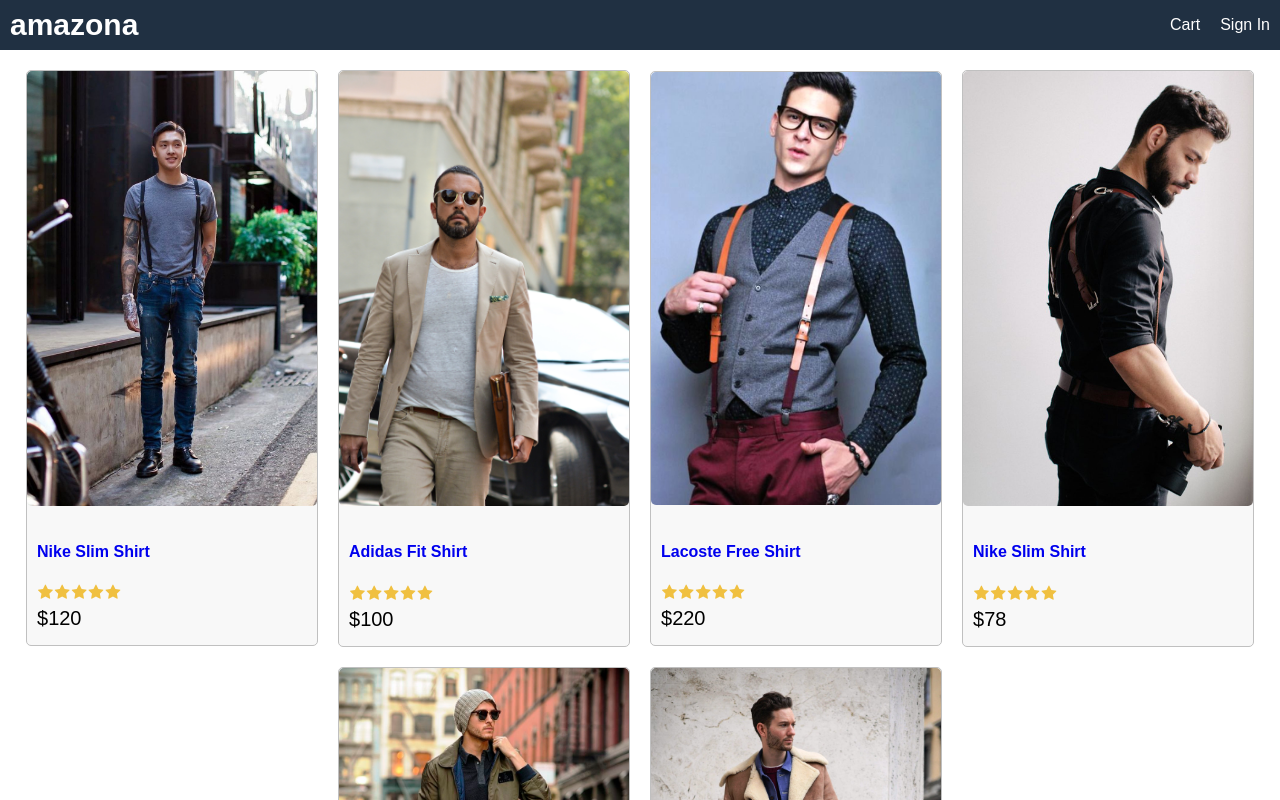
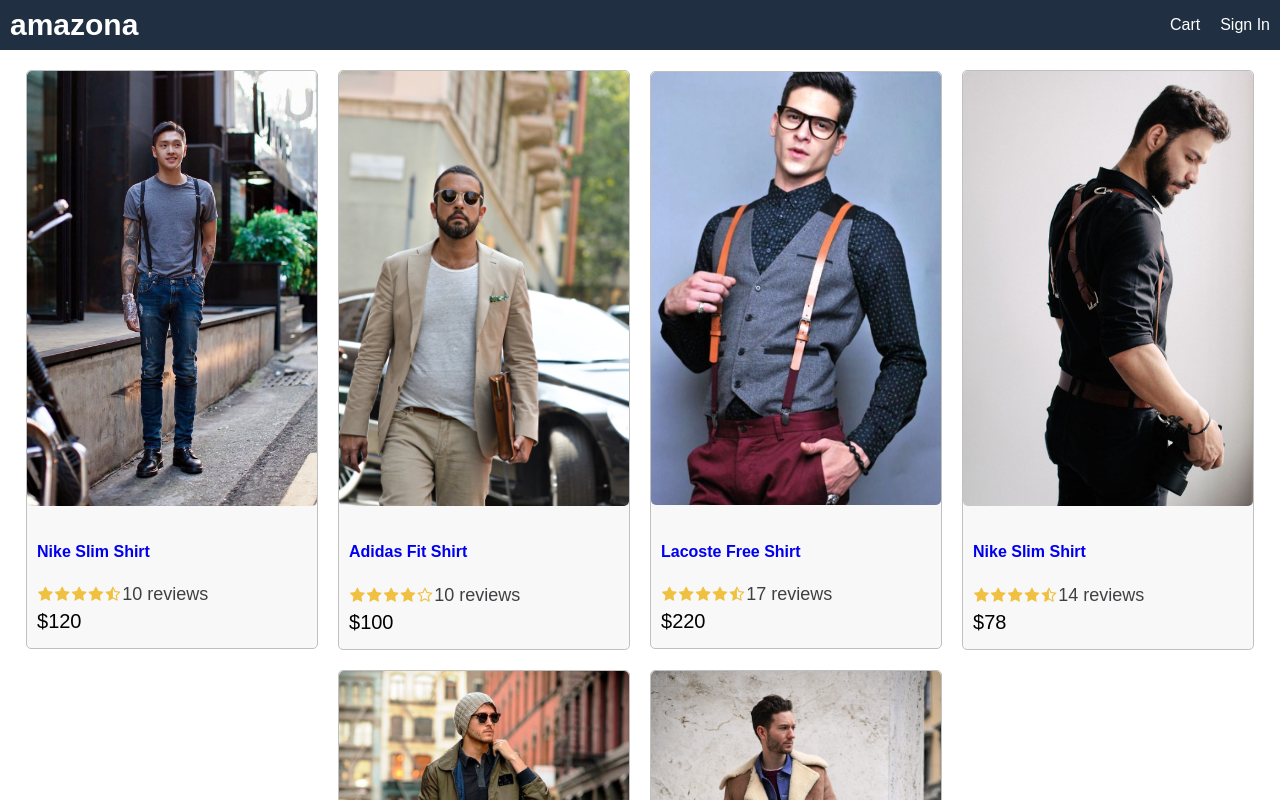
Before and after one commit to Ihmahmoud/amazona-app, a React (Create React App) app in the folder frontend/: page / in a window 1280 px wide. Shown: the top 800 px of the page. Built offline with nearby package versions, Linux system fonts and the light colour scheme.

Commit message:
4-Create Rating and Product Component

```diff
--- a/frontend/src/App.js
+++ b/frontend/src/App.js
@@ -1,4 +1,5 @@
 import React from 'react';
+import Product from './components/Product';
 import data from './data';
 function App() {
   return (
@@ -13,45 +14,15 @@ function App() {
             </div>
         </header>
         <main>
+          <div>
             <div className="row center">
               {
                 data.products.map(product =>(
-                  <div key={product._id} className="card">
-                    <a href={`/product/${product._id}`}>
-                        {/* <!-- image size: 680px by 830px --> */}
-                        {/* <img className="medium" src="./images/p1.jpg" alt="product" /> */}
-                        <img className="medium" src={product.image} alt={product.name} />
-
-                    </a>
-                    <div className="card-body">
-                        <a href={`/product/${product._id}`}>
-                            <h2>{product.name}</h2>
-                        </a>
-                        <div className='rating'>
-                            <span>
-                                <i className='fa fa-star'></i>
-                            </span>
-                            <span>
-                                <i className='fa fa-star'></i>
-                            </span>
-                            <span>
-                                <i className='fa fa-star'></i>
-                            </span>
-                            <span>
-                                <i className='fa fa-star'></i>
-                            </span>
-                            <span>
-                                <i className='fa fa-star'></i>
-                            </span>
-                        </div>
-                        <div className='price'>
-                            ${product.price}
-                        </div>
-                    </div>
-                </div>
+                  <Product key={product._id} product={product}></Product>
                 ))
               }
             </div>
+          </div>
         </main>
         <footer className="row center">All right reserved</footer>
     </div>
--- /dev/null
+++ b/frontend/src/components/Product.js
@@ -0,0 +1,25 @@
+import React from 'react'
+import Rating from './Rating'
+
+export default function Product(props) {
+    const {product} = props
+    return (
+        <div key={product._id} className="card">
+            <a href={`/product/${product._id}`}>
+                {/* <!-- image size: 680px by 830px --> */}
+                {/* <img className="medium" src="./images/p1.jpg" alt="product" /> */}
+                <img className="medium" src={product.image} alt={product.name} />
+
+            </a>
+            <div className="card-body">
+                <a href={`/product/${product._id}`}>
+                    <h2>{product.name}</h2>
+                </a>
+                <Rating rating={product.rating} numReviews={product.numReviews}></Rating>
+                <div className='price'>
+                    ${product.price}
+                </div>
+            </div>
+        </div>
+    )
+}
--- /dev/null
+++ b/frontend/src/components/Rating.js
@@ -0,0 +1,65 @@
+import React from 'react';
+
+export default function Rating(props) {
+  const { rating, numReviews } = props;
+  return (
+    <div className="rating">
+      <span>
+        <i
+          className={
+            rating >= 1
+              ? 'fa fa-star'
+              : rating >= 0.5
+              ? 'fa fa-star-half-o'
+              : 'fa fa-star-o'
+          }
+        ></i>
+      </span>
+      <span>
+        <i
+          className={
+            rating >= 2
+              ? 'fa fa-star'
+              : rating >= 1.5
+              ? 'fa fa-star-half-o'
+              : 'fa fa-star-o'
+          }
+        ></i>
+      </span>
+      <span>
+        <i
+          className={
+            rating >= 3
+              ? 'fa fa-star'
+              : rating >= 2.5
+              ? 'fa fa-star-half-o'
+              : 'fa fa-star-o'
+          }
+        ></i>
+      </span>
+      <span>
+        <i
+          className={
+            rating >= 4
+              ? 'fa fa-star'
+              : rating >= 3.5
+              ? 'fa fa-star-half-o'
+              : 'fa fa-star-o'
+          }
+        ></i>
+      </span>
+      <span>
+        <i
+          className={
+            rating >= 5
+              ? 'fa fa-star'
+              : rating >= 4.5
+              ? 'fa fa-star-half-o'
+              : 'fa fa-star-o'
+          }
+        ></i>
+      </span>
+      <span>{numReviews + ' reviews'}</span>
+    </div>
+  );
+}
--- a/frontend/src/index.css
+++ b/frontend/src/index.css
@@ -138,3 +138,8 @@ img.medium{
   color:#f0c040;
   margin:0.1rem;
 }
+
+.rating span:last-child{
+  color: #404044;
+  font-size:large;
+}
```
